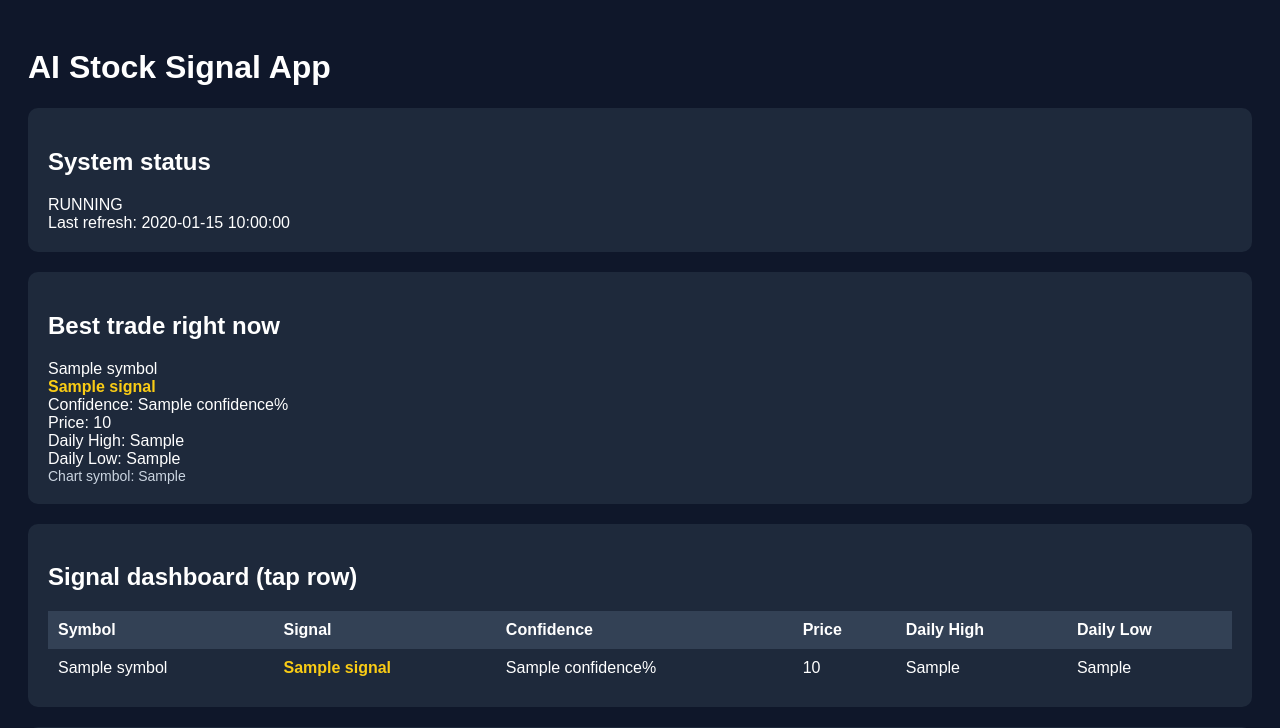
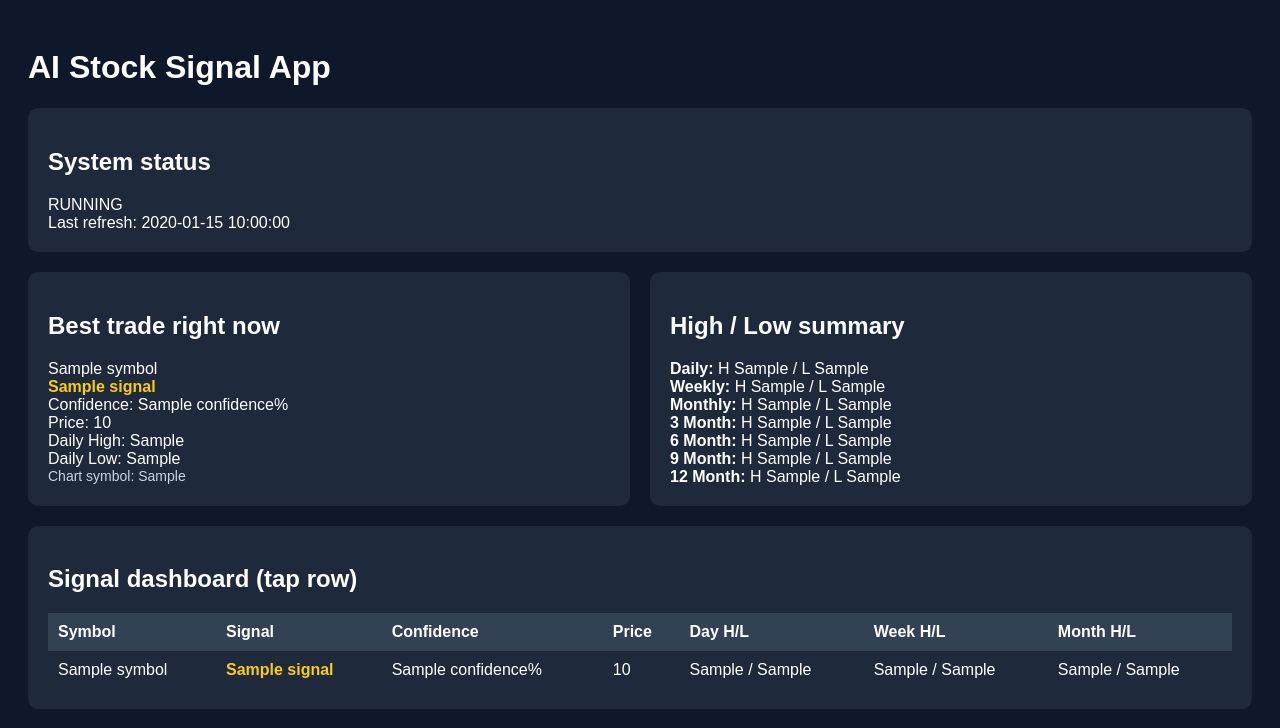
Before and after one commit to CycleX66/ai-stock-app, a Python web app: template templates/index.html in a window 1280 px wide. Shown: the top 728 px of the page. Run offline with Jinja, Linux system fonts and the light colour scheme; the template is opened without the code that fills it: most values are stand-ins (such as "Sample title", 1, 10 or a date in 2020).

Commit message:
replace index to show high low values

```diff
--- a/templates/index.html
+++ b/templates/index.html
@@ -23,6 +23,7 @@
         th, td {
             padding: 10px;
             text-align: left;
+            vertical-align: top;
         }
         th {
             background: #334155;
@@ -33,6 +34,9 @@
         .clickable-row:hover {
             background: #334155;
         }
+        .best-row {
+            background: #1e40af;
+        }
         .small {
             color: #cbd5e1;
             font-size: 14px;
@@ -40,6 +44,14 @@
         .hold {
             color: #facc15;
             font-weight: bold;
+        }
+        .grid {
+            display: grid;
+            grid-template-columns: 1fr 1fr;
+            gap: 20px;
+        }
+        @media (max-width: 900px) {
+            .grid { grid-template-columns: 1fr; }
         }
     </style>
 </head>
@@ -53,6 +65,7 @@
     Last refresh: {{ now }}
 </div>
 
+<div class="grid">
     <div class="box">
         <h2>Best trade right now</h2>
         {{ best.symbol }}<br>
@@ -65,6 +78,18 @@
     </div>
 
     <div class="box">
+        <h2>High / Low summary</h2>
+        <strong>Daily:</strong> H {{ best.daily_high }} / L {{ best.daily_low }}<br>
+        <strong>Weekly:</strong> H {{ best.weekly_high }} / L {{ best.weekly_low }}<br>
+        <strong>Monthly:</strong> H {{ best.monthly_high }} / L {{ best.monthly_low }}<br>
+        <strong>3 Month:</strong> H {{ best.high_3m }} / L {{ best.low_3m }}<br>
+        <strong>6 Month:</strong> H {{ best.high_6m }} / L {{ best.low_6m }}<br>
+        <strong>9 Month:</strong> H {{ best.high_9m }} / L {{ best.low_9m }}<br>
+        <strong>12 Month:</strong> H {{ best.high_12m }} / L {{ best.low_12m }}
+    </div>
+</div>
+
+<div class="box">
     <h2>Signal dashboard (tap row)</h2>
     <table>
         <tr>
@@ -72,17 +97,19 @@
             <th>Signal</th>
             <th>Confidence</th>
             <th>Price</th>
-            <th>Daily High</th>
-            <th>Daily Low</th>
+            <th>Day H/L</th>
+            <th>Week H/L</th>
+            <th>Month H/L</th>
         </tr>
         {% for s in scored %}
-        <tr class="clickable-row" onclick="window.location='/?symbol={{ s.symbol }}'">
+        <tr class="clickable-row {% if s.symbol == best.symbol %}best-row{% endif %}" onclick="window.location='/?symbol={{ s.symbol }}'">
             <td>{{ s.symbol }}</td>
             <td><span class="hold">{{ s.signal }}</span></td>
             <td>{{ s.confidence }}%</td>
             <td>{{ s.price }}</td>
-            <td>{{ s.daily_high }}</td>
-            <td>{{ s.daily_low }}</td>
+            <td>{{ s.daily_high }} / {{ s.daily_low }}</td>
+            <td>{{ s.weekly_high }} / {{ s.weekly_low }}</td>
+            <td>{{ s.monthly_high }} / {{ s.monthly_low }}</td>
         </tr>
         {% endfor %}
     </table>
```
Lines whose indentation alone changed are shown as unchanged.
